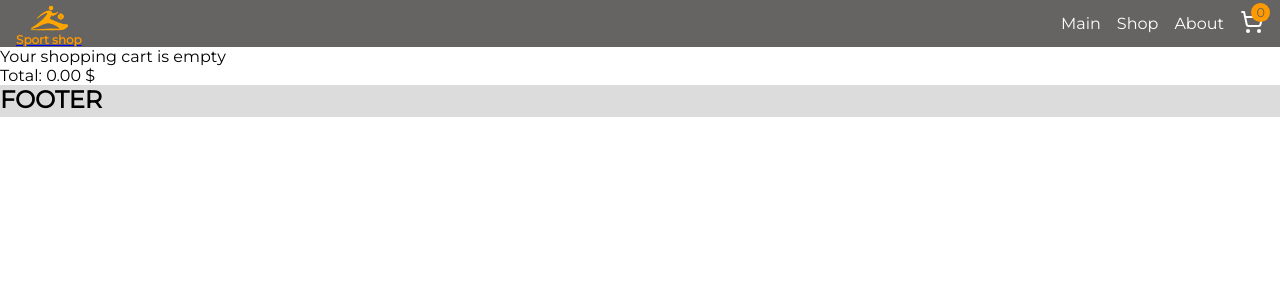
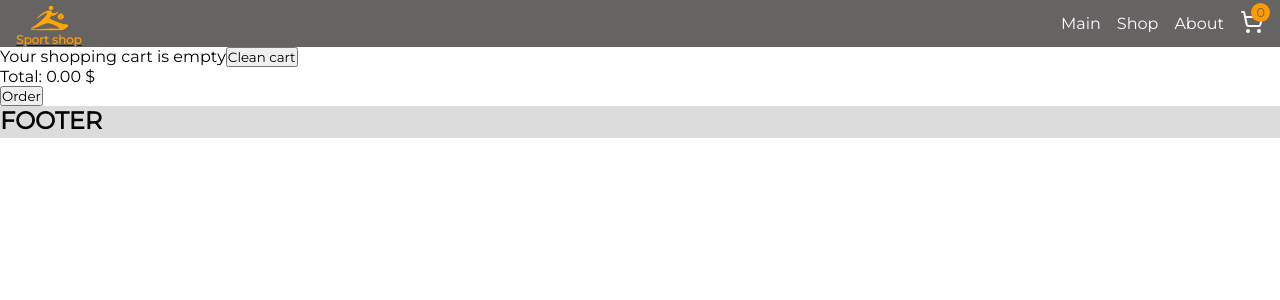
Before and after one commit to TRAHIM86/webshop, a React (Create React App) app: page /cart in a window 1280 px wide. Shown: the top 300 px of the page. Built offline with nearby package versions, Linux system fonts and the light colour scheme; data requests are answered from the project's data file.

Commit message:
feat: added buttons for cart cleanAll and Order (without function order)

```diff
--- a/src/pages/cart.jsx
+++ b/src/pages/cart.jsx
@@ -50,6 +50,10 @@ export const Cart = () => {
     });
   }
 
+  function removeAllCart() {
+    setCart(new Map());
+  }
+
   // cartProducts - продукты после запроса при
   // переходе на страницу. Показать только те, что
   // есть в cart Map(). Нужно для того, что если при
@@ -61,6 +65,8 @@ export const Cart = () => {
 
     return sum + (product?.price || 0) * qty;
   }, 0);
+
+  console.log("cart ", cart);
 
   return (
     <div>
@@ -84,7 +90,9 @@ export const Cart = () => {
                 </div>
               );
             })}
+      <Button func={removeAllCart}>Clean cart</Button>
       <div>Total: {sumTotal.toFixed(2)} $</div>
+      <Button>Order</Button>
     </div>
   );
 };
```
